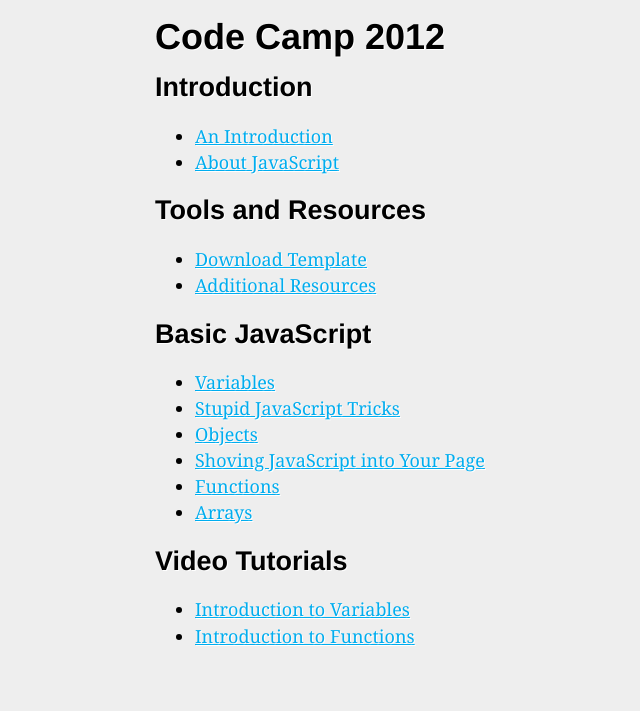
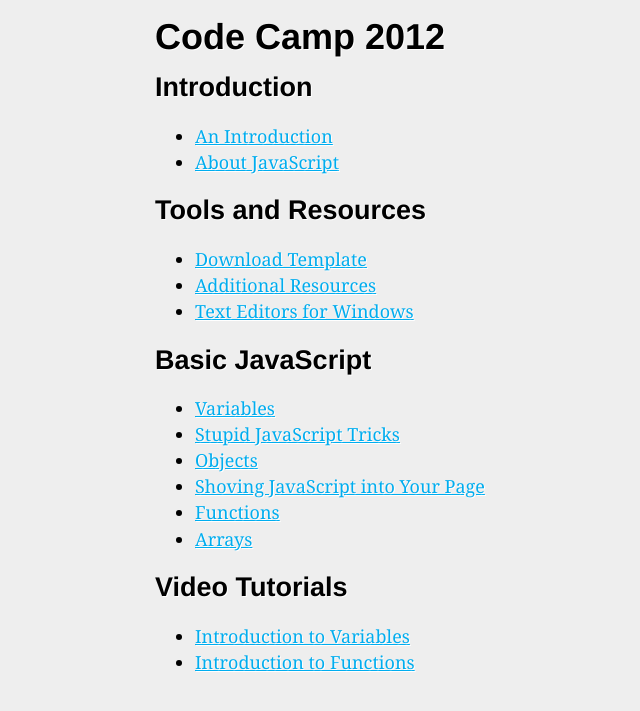
Before and after one commit to scholarsnyc/code-camp, a Jekyll site: the page built from index.html, in a window 1280 px wide. Shown: the top 711 px of the page, without its empty margins (210-850 px from the left). Built offline with Jekyll 4.4.1, drawn with Linux system fonts in a browser that asks for light colours.

Commit message:
Add text editors for windows

```diff
--- a/index.html
+++ b/index.html
@@ -14,6 +14,7 @@ title : Code Camp 2012
 <ul>
 	<li><a href="https://github.com/scholarsnyc/html-template/zipball/master" class="btn">Download Template</a></li>
 	<li><a href="/resources/additional-resources" class="btn">Additional Resources</a></li>
+	<li><a href="/resources/text-editors-for-windows" class="btn">Text Editors for Windows</a></li>
 </ul>
 
 <h2>Basic JavaScript</h2>
```
Also changed, not shown: 1 other file.
